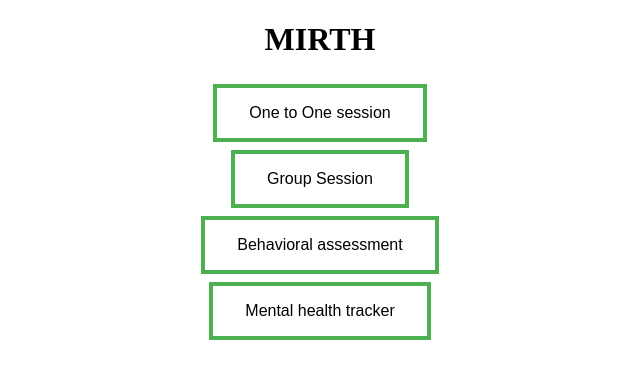
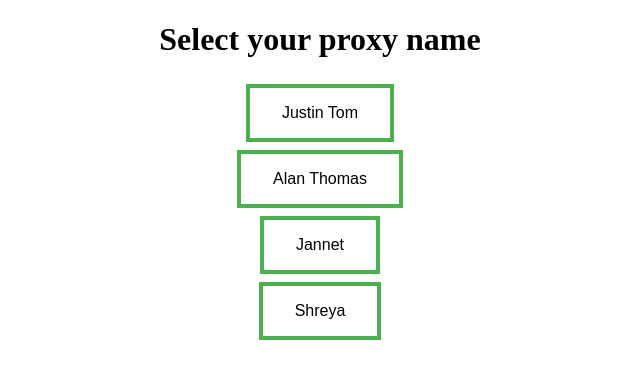
Before and after one commit to robinthoma/mirht, a plain HTML site: page index.html in a window 1280 px wide. Shown: the whole page, without its empty margins (320-960 px from the left). Drawn offline with Linux system fonts and the light colour scheme.

Commit message:
Update index.html

```diff
--- a/index.html
+++ b/index.html
@@ -41,22 +41,22 @@
 </head>
 <body>
 <center>
-<h1>MIRTH</h1>
+<h1> Select your proxy name </h1>
 </center>
 
 <center>
-<button class="button button1">One to One session</button>
+<button class="button button1">Justin Tom</button>
 </center>
 <center>
-<button class="button button1">    Group Session    </button>
+<button class="button button1">   Alan Thomas </button>
 </center>
 <center>
-<button class="button button1">Behavioral assessment </button>
+<button class="button button1">Jannet  </button>
 </center>
 </body>
 </html>
 <center>
-<button class="button button1">Mental health tracker</button>
+<button class="button button1"> Shreya </button>
 </center>
 </body>
 </html>
```
